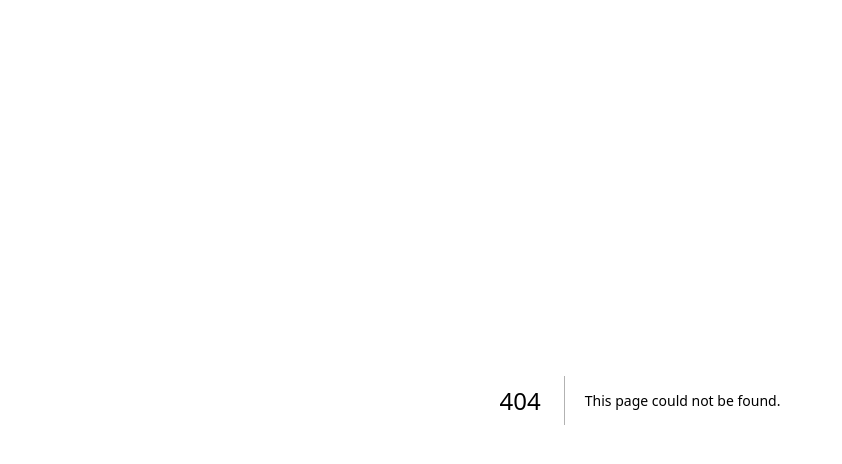
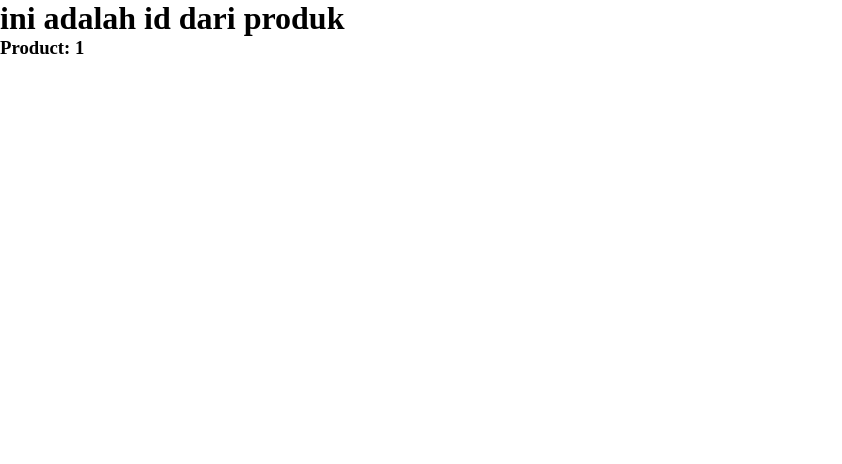
Before and after one commit to laludonisetiawan/Nextjs-Pages-Router, a Next.js app: page /product/1 in a window 1280 px wide. Before the commit this address had no page. Shown: the top 464 px of the page, without its empty margins (0-842 px from the left). Built offline with nearby package versions, Linux system fonts and the light colour scheme.

Commit message:
2. Pages & Layout

```diff
--- /dev/null
+++ b/src/pages/product/[id].tsx
@@ -0,0 +1,12 @@
+import { useRouter } from 'next/router';
+const IdProduct = () => {
+  const { query } = useRouter();
+  return (
+    <div>
+      <h1>ini adalah id dari produk</h1>
+      <h3>Product: {query.id} </h3>
+    </div>
+  );
+};
+
+export default IdProduct;
--- a/src/styles/globals.css
+++ b/src/styles/globals.css
@@ -1,78 +1,3 @@
-:root {
-  --max-width: 1100px;
-  --border-radius: 12px;
-  --font-mono: ui-monospace, Menlo, Monaco, 'Cascadia Mono', 'Segoe UI Mono',
-    'Roboto Mono', 'Oxygen Mono', 'Ubuntu Monospace', 'Source Code Pro',
-    'Fira Mono', 'Droid Sans Mono', 'Courier New', monospace;
-
-  --foreground-rgb: 0, 0, 0;
-  --background-start-rgb: 214, 219, 220;
-  --background-end-rgb: 255, 255, 255;
-
-  --primary-glow: conic-gradient(
-    from 180deg at 50% 50%,
-    #16abff33 0deg,
-    #0885ff33 55deg,
-    #54d6ff33 120deg,
-    #0071ff33 160deg,
-    transparent 360deg
-  );
-  --secondary-glow: radial-gradient(
-    rgba(255, 255, 255, 1),
-    rgba(255, 255, 255, 0)
-  );
-
-  --tile-start-rgb: 239, 245, 249;
-  --tile-end-rgb: 228, 232, 233;
-  --tile-border: conic-gradient(
-    #00000080,
-    #00000040,
-    #00000030,
-    #00000020,
-    #00000010,
-    #00000010,
-    #00000080
-  );
-
-  --callout-rgb: 238, 240, 241;
-  --callout-border-rgb: 172, 175, 176;
-  --card-rgb: 180, 185, 188;
-  --card-border-rgb: 131, 134, 135;
-}
-
-@media (prefers-color-scheme: dark) {
-  :root {
-    --foreground-rgb: 255, 255, 255;
-    --background-start-rgb: 0, 0, 0;
-    --background-end-rgb: 0, 0, 0;
-
-    --primary-glow: radial-gradient(rgba(1, 65, 255, 0.4), rgba(1, 65, 255, 0));
-    --secondary-glow: linear-gradient(
-      to bottom right,
-      rgba(1, 65, 255, 0),
-      rgba(1, 65, 255, 0),
-      rgba(1, 65, 255, 0.3)
-    );
-
-    --tile-start-rgb: 2, 13, 46;
-    --tile-end-rgb: 2, 5, 19;
-    --tile-border: conic-gradient(
-      #ffffff80,
-      #ffffff40,
-      #ffffff30,
-      #ffffff20,
-      #ffffff10,
-      #ffffff10,
-      #ffffff80
-    );
-
-    --callout-rgb: 20, 20, 20;
-    --callout-border-rgb: 108, 108, 108;
-    --card-rgb: 100, 100, 100;
-    --card-border-rgb: 200, 200, 200;
-  }
-}
-
 * {
   box-sizing: border-box;
   padding: 0;
@@ -85,23 +10,18 @@ body {
   overflow-x: hidden;
 }
 
-body {
-  color: rgb(var(--foreground-rgb));
-  background: linear-gradient(
-      to bottom,
-      transparent,
-      rgb(var(--background-end-rgb))
-    )
-    rgb(var(--background-start-rgb));
-}
-
 a {
   color: inherit;
   text-decoration: none;
 }
 
-@media (prefers-color-scheme: dark) {
-  html {
-    color-scheme: dark;
-  }
+.navbar {
+  display: flex;
+  width: 100%;
+  height: 70px;
+  background-color: #000;
+  color: white;
+  padding-top: 12px;
+  font-weight: 400;
+  font-family: 'Franklin Gothic Medium', 'Arial Narrow', Arial, sans-serif;
 }
```
Also changed, not shown: src/components/layouts/Navbar/index.tsx (added, +13 -0 lines), src/pages/about/index.tsx (added, +9 -0 lines), src/pages/index.tsx (+8 -111 lines), src/pages/product/index.tsx (added, +11 -0 lines), src/pages/setting/index.tsx (added, +11 -0 lines), src/pages/setting/user/index.tsx (added, +11 -0 lines).
